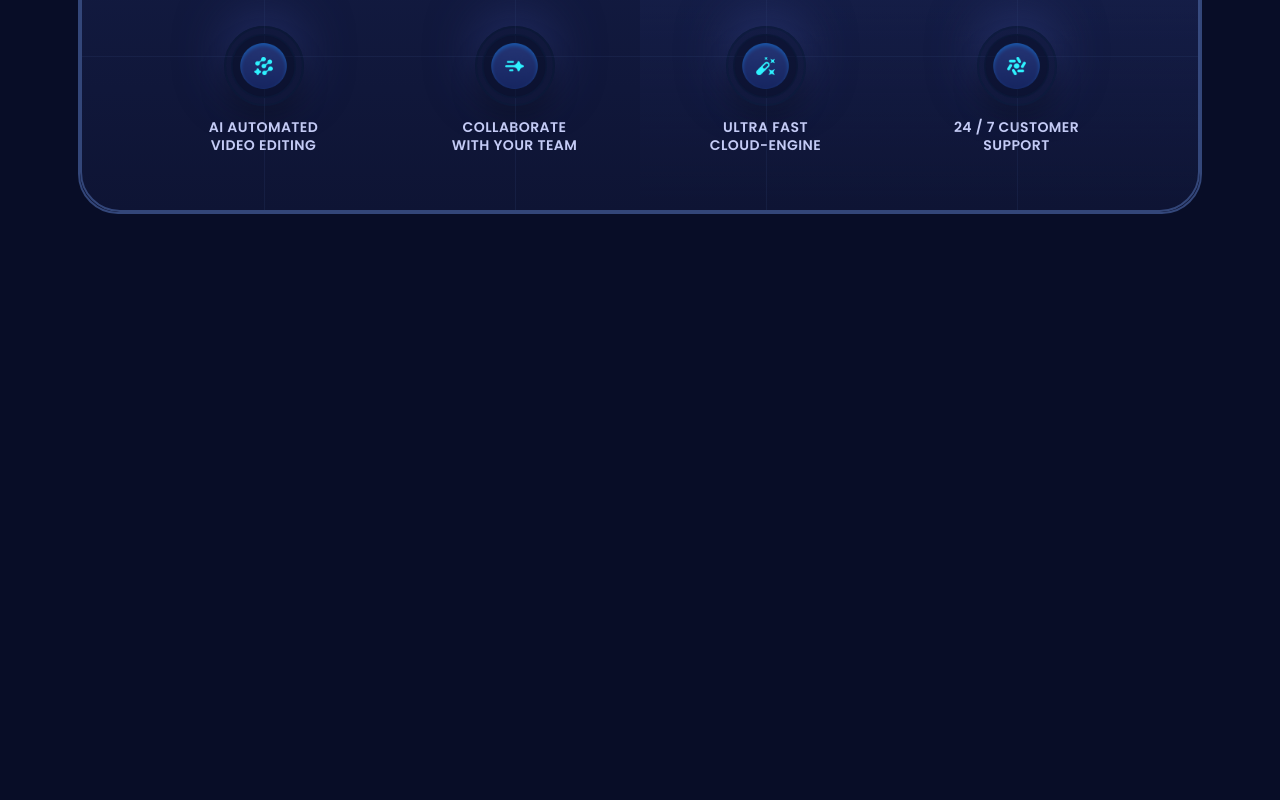
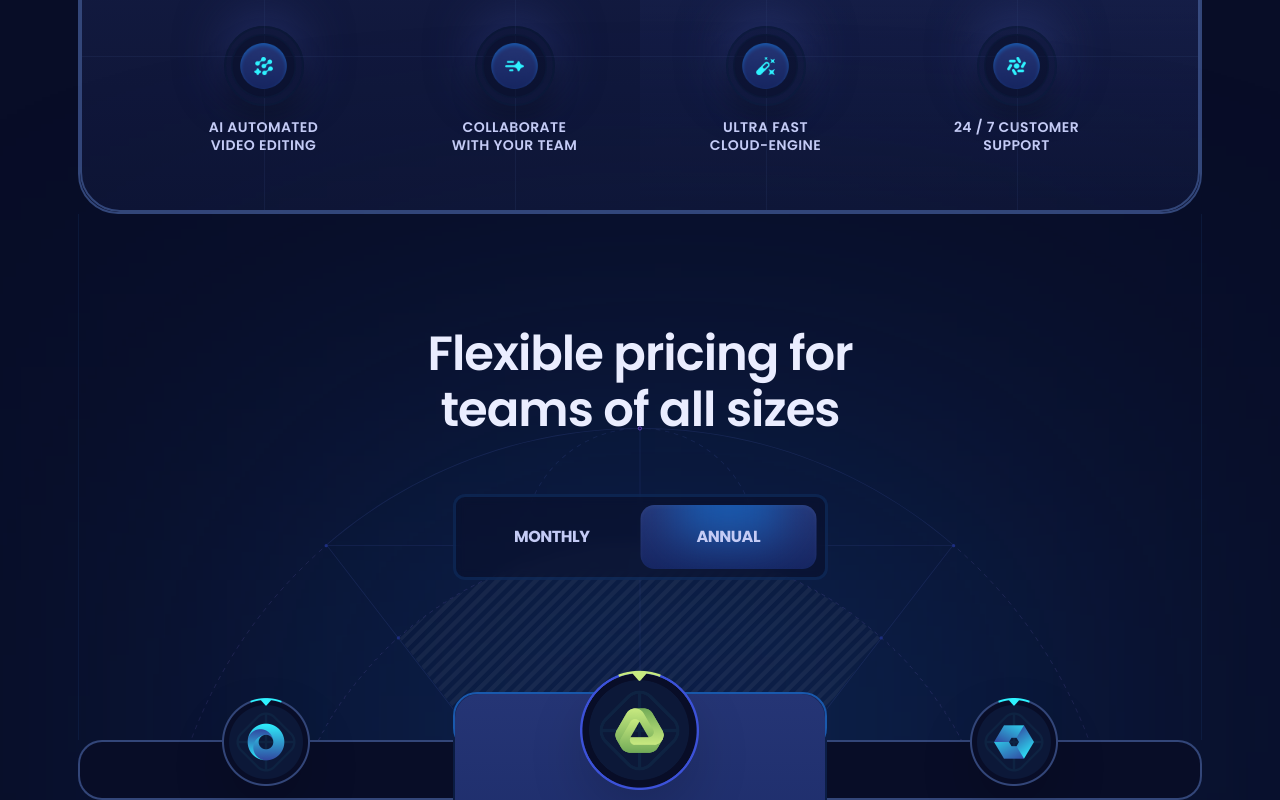
Before and after one commit to ogun0054/xora-app, a React (Vite) app: page / in a window 1280 px wide. Shown: the part 1430-2230 px from the top of the page. Before the commit the page ends 1644 px from the top, so only its background shows below. Built offline with nearby package versions, Linux system fonts and the light colour scheme.

Commit message:
pricing section in progress

```diff
--- a/src/App.jsx
+++ b/src/App.jsx
@@ -2,6 +2,7 @@ import React from "react";
 import Header from "./sections/Header";
 import Hero from "./sections/Hero";
 import Features from "./sections/Features";
+import Pricing from "./sections/Pricing";
 
 function App() {
   return (
@@ -9,6 +10,7 @@ function App() {
       <Header />
       <Hero />
       <Features />
+      <Pricing />
     </main>
   );
 }
--- a/src/sections/Pricing.jsx
+++ b/src/sections/Pricing.jsx
@@ -1,6 +1,7 @@
 import { useState } from "react";
 import { Element } from "react-scroll";
 import clsx from "clsx";
+import { plans } from "../constants/index.jsx";
 
 function Pricing() {
   const [monthly, setMonthly] = useState(false);
@@ -51,6 +52,35 @@ function Pricing() {
               />
             </div>
           </div>
+          {/* Pricing section */}
+
+          <div className="scroll-hide relative z-2 -mt-12 flex items-start max-xl:gap-5 max-xl:overflow-auto max-xl:pt-6">
+            {plans.map((plan, index) => (
+              <div
+                key={plan.id}
+                className="pricing-plan_first pricing-plan_last pricing-plan_odd pricing-plan_even relative border-2 p-7 max-xl:min-w-80 max-lg:rounded-3xl xl:w-[calc(33.33%+2px)]"
+              >
+                {index === 1 && (
+                  <div className="g4 absolute h-330 left-0 right-0 top-0 z-1 rounded-tl-3xl rounded-tr-3xl" />
+                )}
+                <div
+                  className={clsx(
+                    "absolute left-0 right-0 z-2 flex items-center justify-center",
+                    index === 1 ? "-top-6" : "-top6 xl:-top-11"
+                  )}
+                >
+                  <img
+                    src={plan.logo}
+                    alt={plan.title}
+                    className={clsx(
+                      "object-contain drop-shadow-2xl",
+                      index === 1 ? "size-[120px]" : "size-[88px]"
+                    )}
+                  />
+                </div>
+              </div>
+            ))}
+          </div>
         </div>
       </Element>
     </section>
```
Also changed, not shown: src/constants/index.jsx (renamed from src/constants/index.js).
